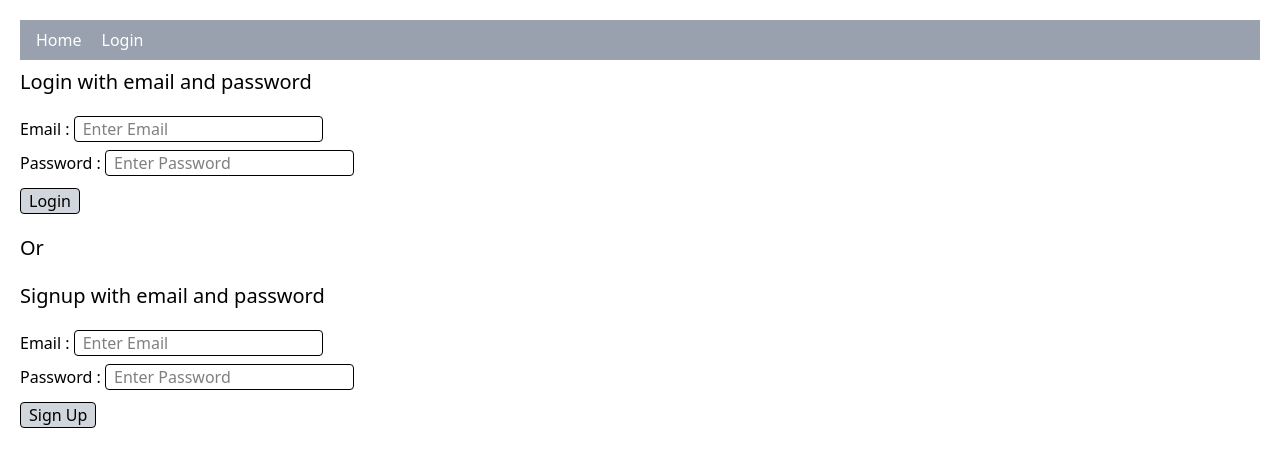
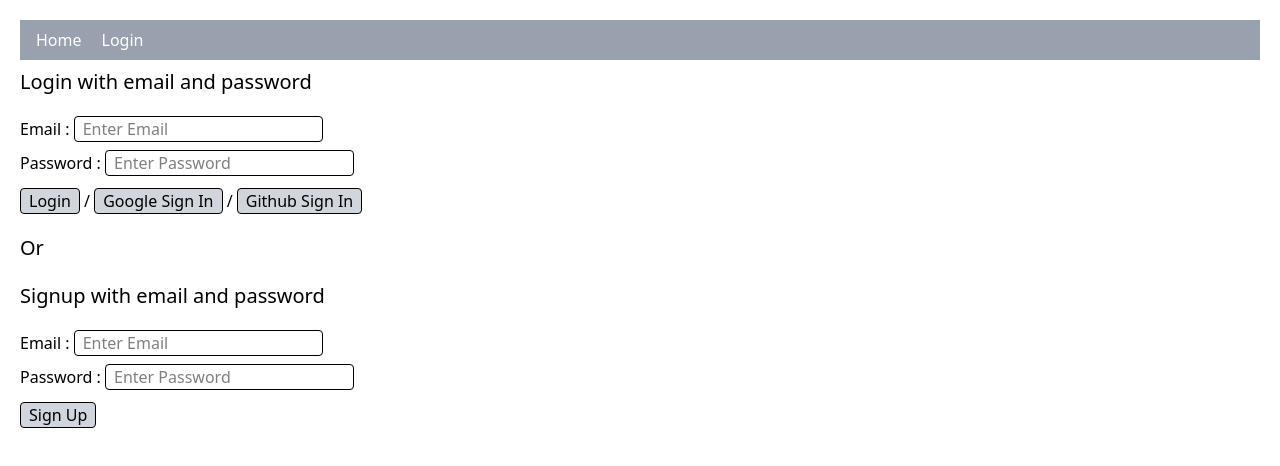
Before and after one commit to Samir-Singh/firebase-tutorial, a Next.js app: page /login in a window 1280 px wide. Shown: the top 466 px of the page. Built offline with nearby package versions, Linux system fonts and the light colour scheme.

Commit message:
Google and Github sign in done

```diff
--- a/app/login/page.js
+++ b/app/login/page.js
@@ -9,6 +9,7 @@ const Signup = () => {
   const {
     signInUserWithEmailAndPassword,
     signupUserWithEmailAndPassword,
+    signInUserWithProvider,
     putAuth,
   } = useGlobalContext();
   const [loginForm, setLoginForm] = useState({ email: "", password: "" });
@@ -26,6 +27,28 @@ const Signup = () => {
 
   const loginUser = () => {
     signInUserWithEmailAndPassword(loginForm.email, loginForm.password)
+      .then((res) => {
+        putAuth(res.user.accessToken);
+        router.push("/about-us");
+      })
+      .catch((err) => {
+        alert(err);
+      });
+  };
+
+  const handleGoogleSignIn = async () => {
+    signInUserWithProvider("Google")
+      .then((res) => {
+        putAuth(res.user.accessToken);
+        router.push("/about-us");
+      })
+      .catch((err) => {
+        alert(err);
+      });
+  };
+
+  const handleGithubSignIn = async () => {
+    signInUserWithProvider("Github")
       .then((res) => {
         putAuth(res.user.accessToken);
         router.push("/about-us");
@@ -75,6 +98,20 @@ const Signup = () => {
           className="border bg-gray-300 px-2 rounded-sm cursor-pointer"
         >
           Login
+        </button>{" "}
+        /{" "}
+        <button
+          onClick={handleGoogleSignIn}
+          className="border bg-gray-300 px-2 rounded-sm cursor-pointer"
+        >
+          Google Sign In
+        </button>{" "}
+        /{" "}
+        <button
+          onClick={handleGithubSignIn}
+          className="border bg-gray-300 px-2 rounded-sm cursor-pointer"
+        >
+          Github Sign In
         </button>
       </div>
 
--- a/app/page.js
+++ b/app/page.js
@@ -9,6 +9,7 @@ export default function Home() {
 
   const pushUser = () => {
     putData(`users/${name}`, { id: Date.now(), name });
+    setName("");
   };
 
   return (
@@ -23,7 +24,7 @@ export default function Home() {
         className="border mr-2 p-2"
       />
 
-      <button className="border py-1 px-2" onClick={pushUser}>
+      <button disabled={!name} className="border py-1 px-2" onClick={pushUser}>
         Push Data
       </button>
     </div>
--- a/context/GlobalProvider.jsx
+++ b/context/GlobalProvider.jsx
@@ -6,6 +6,9 @@ import {
   getAuth,
   signInWithEmailAndPassword,
   createUserWithEmailAndPassword,
+  GoogleAuthProvider,
+  GithubAuthProvider,
+  signInWithPopup,
 } from "firebase/auth";
 import { getDatabase, ref, set } from "firebase/database";
 import { useRouter } from "next/navigation";
@@ -26,6 +29,8 @@ const firebaseDataBase = getDatabase(firebaseApp);
 
 const GlobalContext = createContext(null);
 export const useGlobalContext = () => useContext(GlobalContext);
+const GoogleProvider = new GoogleAuthProvider();
+const GithubProvider = new GithubAuthProvider();
 
 const GlobalProvider = ({ children }) => {
   const router = useRouter();
@@ -35,6 +40,21 @@ const GlobalProvider = ({ children }) => {
 
   const signInUserWithEmailAndPassword = (email, password) =>
     signInWithEmailAndPassword(firebaseAuth, email, password);
+
+  const signInUserWithProvider = (providerName) => {
+    if (!providerName) {
+      alert("Please provide a provider name");
+      return;
+    }
+    return signInWithPopup(
+      firebaseAuth,
+      providerName === "Google"
+        ? GoogleProvider
+        : providerName === "Github"
+        ? GithubProvider
+        : null
+    );
+  };
 
   const putData = (key, data) => set(ref(firebaseDataBase, key), data);
 
@@ -53,7 +73,7 @@ const GlobalProvider = ({ children }) => {
     if (localStorage.getItem("token")) {
       setAuth(localStorage.getItem("token"));
     }
-  }, [localStorage]);
+  }, []);
 
   return (
     <GlobalContext.Provider
@@ -64,6 +84,7 @@ const GlobalProvider = ({ children }) => {
         auth,
         putAuth,
         clearAuth,
+        signInUserWithProvider,
       }}
     >
       {children}
```
